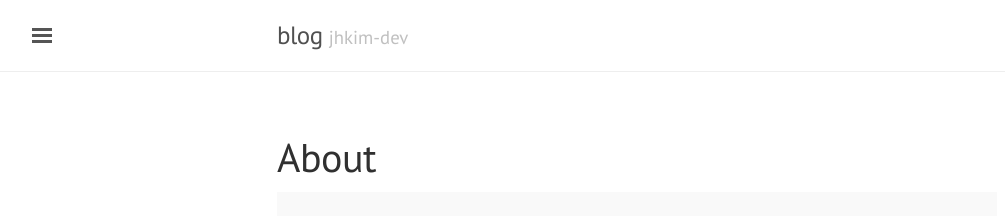
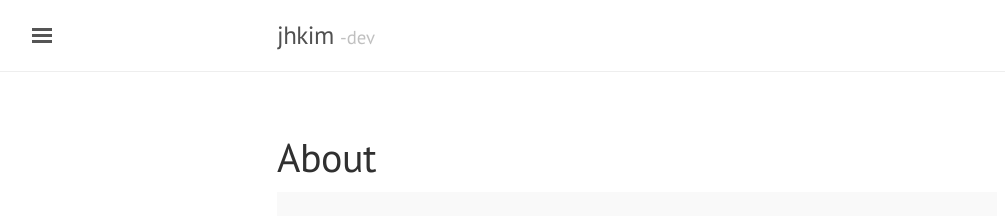
Before and after one commit to jhkim-dev/jhkim-dev.github.io, a Jekyll site: the page built from about.md, in a window 1280 px wide. Shown: the top 216 px of the page, without its empty margins (3-1008 px from the left). Built offline with Jekyll 4.4.1, drawn with Linux system fonts in a browser that asks for light colours; some of the changed lines change nothing that is shown.

Commit message:
modify config file

```diff
--- a/_config.yml
+++ b/_config.yml
@@ -4,9 +4,9 @@
 permalink:           pretty
 
 # Setup
-title:               blog
-tagline:             'jhkim-dev'
-description:         '안녕하세요.'
+title:               jhkim
+tagline:             '-dev'
+description:         'Welcome'
 url:                 http://lanyon.getpoole.com
 baseurl:             ''
 paginate:            5
```
